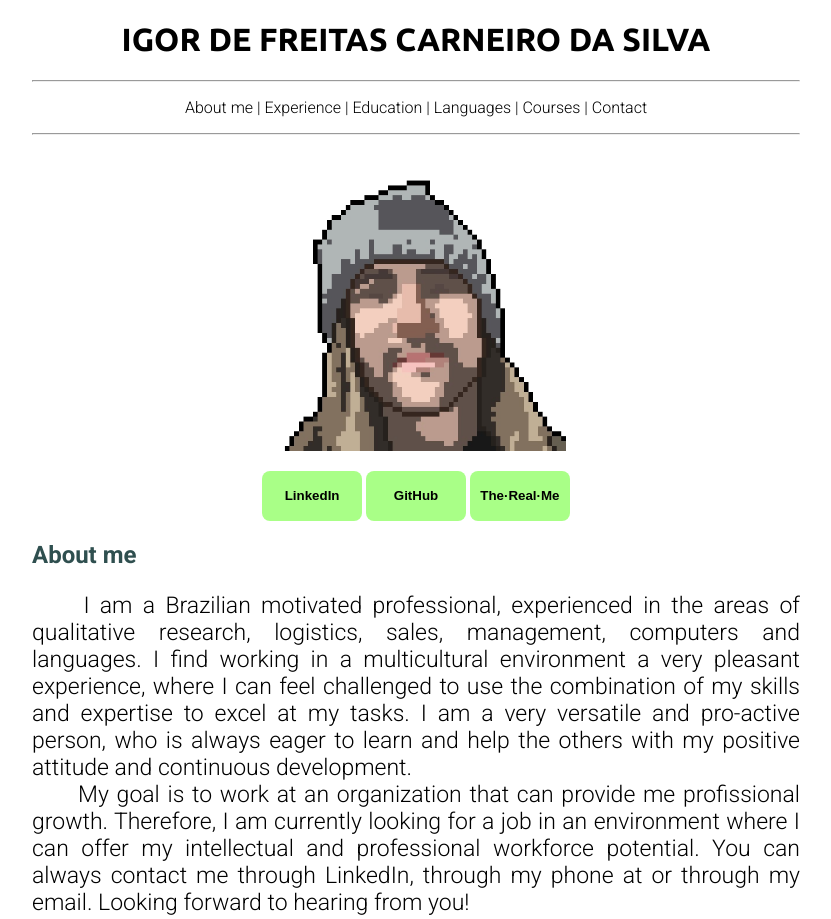
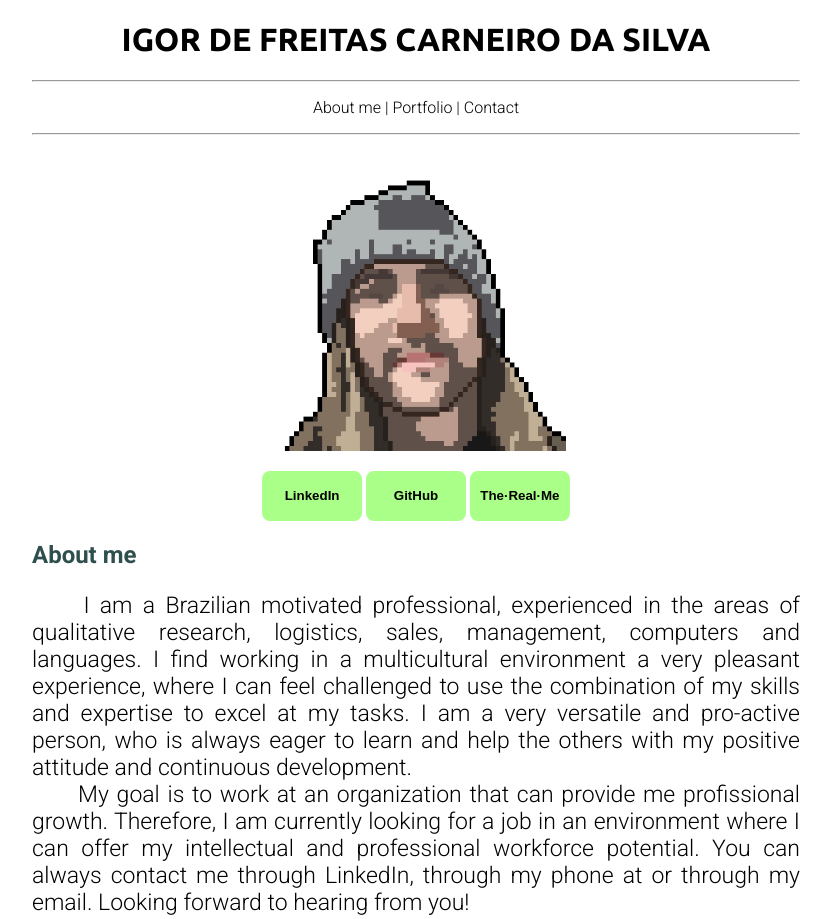
Before and after one commit to igorkriari/HTML5-and-CSS, a plain HTML site: page aboutme.html in a window 1280 px wide. Shown: the top 919 px of the page, without its empty margins (224-1055 px from the left). Drawn offline with Linux system fonts and the light colour scheme.

```diff
--- a/aboutme.html
+++ b/aboutme.html
@@ -45,13 +45,7 @@
             <p id="center">
                 <a href="aboutme.html">About me</a>
                 |
-                <a href="/index.html#Experience">Experience</a>
-                |
-                <a href="/index.html#Education">Education</a>
-                |
-                <a href="/index.html#Languages">Languages</a>
-                |
-                <a href="/index.html#Courses">Courses</a>
+                <a href="index.html">Portfolio</a>
                 |
                 <a href="contact.html">Contact</a>
 
```
Also changed, not shown: contact.html (+1 -7 lines), index.html (+6 -2 lines).
